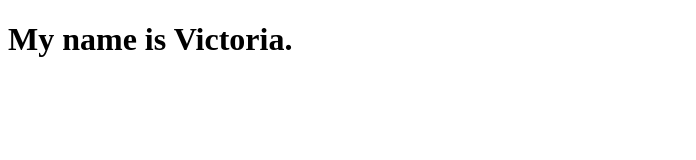
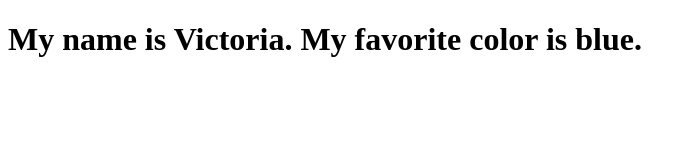
Before and after one commit to ViktoriiaMorozova/First-Project, a plain HTML site: page Victoria.html in a window 1280 px wide. Shown: the whole page, without its empty margins (0-696 px from the left). Drawn offline with Linux system fonts and the light colour scheme.

Commit message:
update:wq

```diff
--- a/Victoria.html
+++ b/Victoria.html
@@ -6,6 +6,6 @@
     <title>Victoria's page</title>
 </head>
 <body>
-    <h1>My name is Victoria.</h1>
+    <h1>My name is Victoria. My favorite color is blue.</h1>
 </body>
 </html>
```
